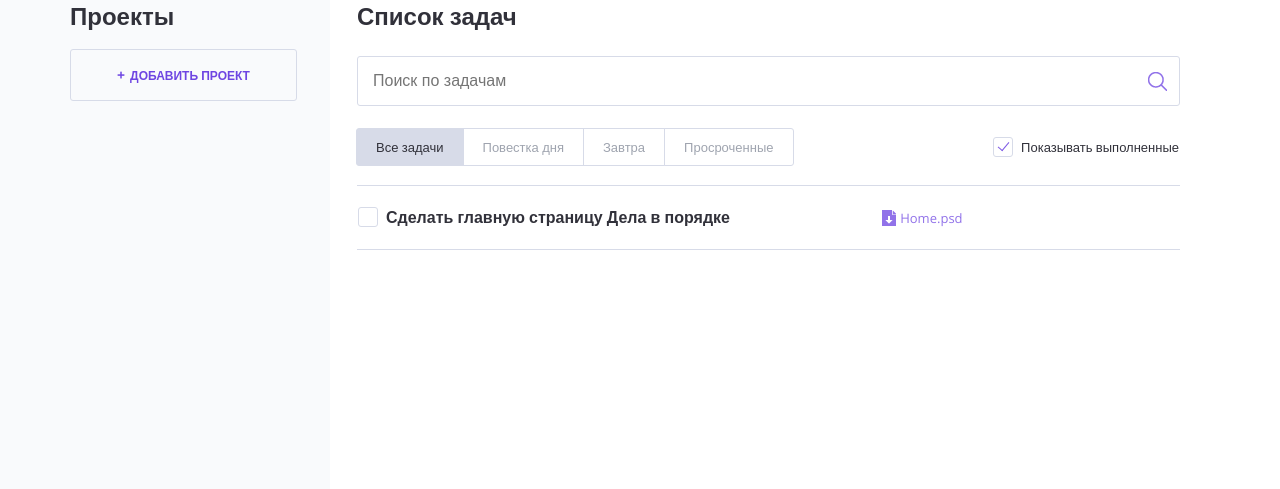
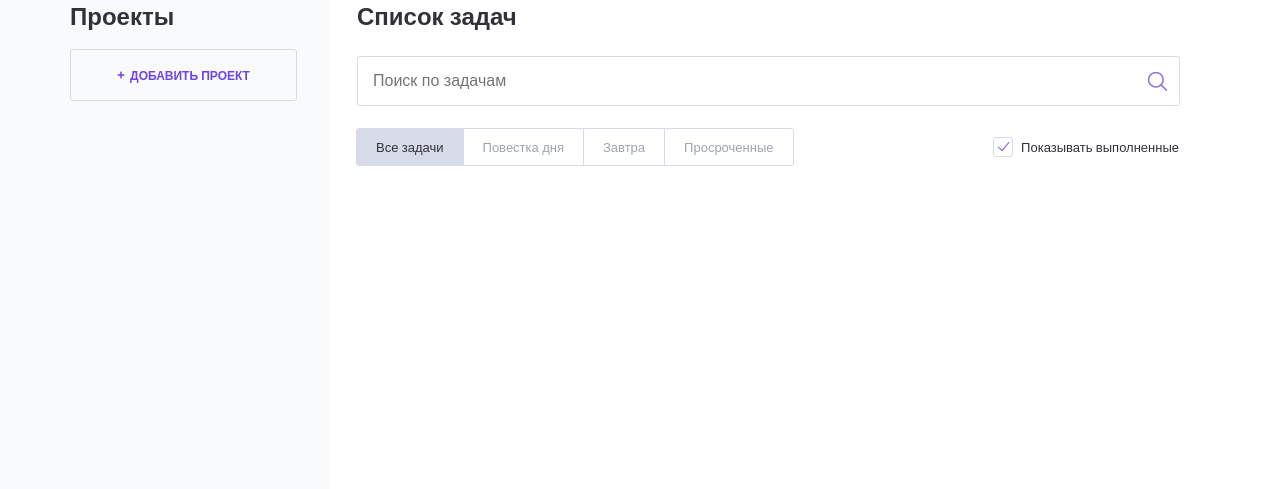
Before and after one commit to 2tankov2/852387-doingsdone-10, a PHP site: page / in a window 1280 px wide. Shown: the part 93-582 px from the top of the page. Run offline with PHP 8.4, Linux system fonts and the light colour scheme; tables that the repository leaves empty hold one stand-in row (values such as "Sample post").

Commit message:
поправки по заданию

```diff
--- a/index.php
+++ b/index.php
@@ -10,7 +10,7 @@ if (!$link) {
 }
 
 $sql = 'SELECT p.id, p.name, p.user_id, COUNT(t.id) AS tasks_count FROM projects p
-JOIN tasks t ON p.id = t.project_id WHERE p.user_id = 3 GROUP BY t.project_id ';
+LEFT JOIN tasks t ON p.id = t.project_id WHERE t.user_id = 3 GROUP BY t.project_id ';
 $result = mysqli_query($link, $sql);
 
 if (!$result) {
@@ -24,7 +24,7 @@ if (!isset($_GET['id'])) {
     $res = mysqli_query($link, $sql);
 } else {
     $id = mysqli_real_escape_string($link, $_GET['id']);
-    $sql = "SELECT * FROM tasks WHERE project_id = '%s'";
+    $sql = "SELECT * FROM tasks WHERE project_id = '%s' AND user_id = 3";
     $sql = sprintf($sql, $id);
     $res = mysqli_query($link, $sql);
 
--- a/templates/_task.php
+++ b/templates/_task.php
@@ -5,8 +5,6 @@
             <span class="checkbox__text"><?=htmlspecialchars($task['name']); ?></span>
         </label>
     </td>
-    <td class="task__file">
-        <a class="download-link" href="#"></a>
-    </td>
+    <td class="task__file"></td>
     <td class="task__date"><?=htmlspecialchars($task['complete_date']); ?></td>
 </tr>
--- a/templates/main.php
+++ b/templates/main.php
@@ -3,8 +3,8 @@
     <nav class="main-navigation">
         <ul class="main-navigation__list">
             <?php foreach ($projects as $project): ?>
-                <li class="main-navigation__list-item">
-                    <a class="main-navigation__list-item-link <?=($_GET['id'] === $project['id']) ? 'main-navigation__list-item--active' : ''; ?>" href="/index.php?id=<?=$project['id']; ?>">
+                <li class="main-navigation__list-item <?=($_GET['id'] === $project['id']) ? 'main-navigation__list-item--active' : ''; ?>">
+                    <a class="main-navigation__list-item-link" href="/index.php?id=<?=$project['id']; ?>">
                         <?=htmlspecialchars($project['name']); ?>
                     </a>
                     <span class="main-navigation__list-item-count"><?=$project['tasks_count']; ?></span>
@@ -40,20 +40,6 @@
     </div>
 
     <table class="tasks">
-        <tr class="tasks__item task">
-            <td class="task__select">
-                <label class="checkbox task__checkbox">
-                    <input class="checkbox__input visually-hidden task__checkbox" type="checkbox" value="1">
-                    <span class="checkbox__text">Сделать главную страницу Дела в порядке</span>
-                </label>
-            </td>
-
-            <td class="task__file">
-                <a class="download-link" href="#">Home.psd</a>
-            </td>
-
-            <td class="task__date"></td>
-        </tr>
         <?php foreach ($task_list as $task):?>
             <!--показывать следующий тег <tr/>, если переменная $show_complete_tasks равна единице-->
             <?php if (($show_complete_tasks === 1) or ($show_complete_tasks === 0 && $task['state'] === '0')): ?>
```
Also changed, not shown: queries.sql (+4 -3 lines).
